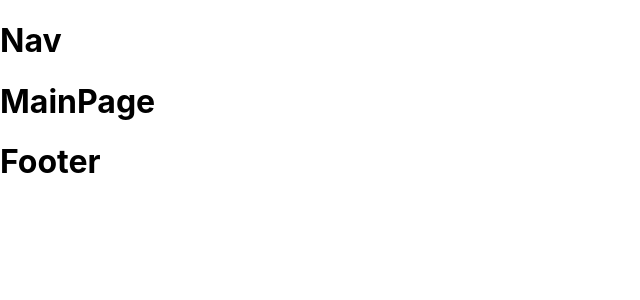
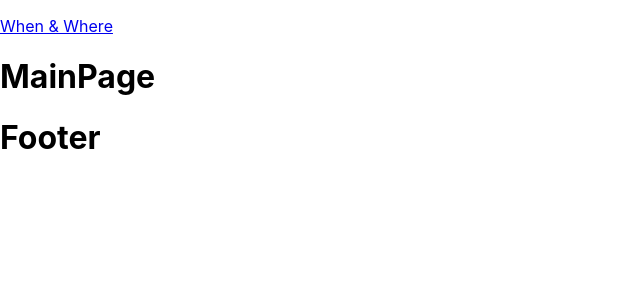
Before and after one commit to mdflynn/stieber-wedding, a React (Create React App) app: page / in a window 1280 px wide. Shown: the top 300 px of the page, without its empty margins (0-640 px from the left). Built offline with nearby package versions, Linux system fonts and the light colour scheme.

Commit message:
Add location link

```diff
--- a/src/components/App/App.js
+++ b/src/components/App/App.js
@@ -5,7 +5,7 @@
 import Footer from "../Footer/Footer";
 import { Route, Switch } from "react-router-dom";
 
-function App() {
+const App = () => {
   return (
     <>
       <Nav />
--- a/src/components/Nav/Nav.js
+++ b/src/components/Nav/Nav.js
@@ -1,9 +1,14 @@
-import React from 'react';
+import React from "react";
+import { NavLink } from "react-router-dom";
 
 const Nav = () => {
-    return (
-        <h1>Nav</h1>
-    )
-}
+  return (
+    <nav>
+      <NavLink to="/location" className="nav-link">
+        <p>When & Where</p>
+      </NavLink>
+    </nav>
+  );
+};
 
 export default Nav;
```
